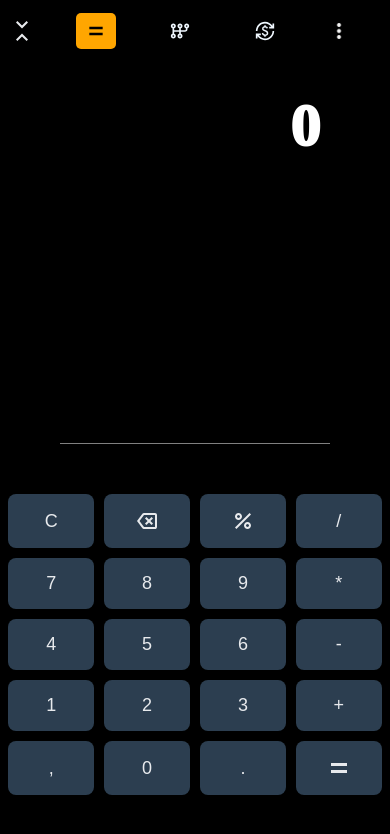
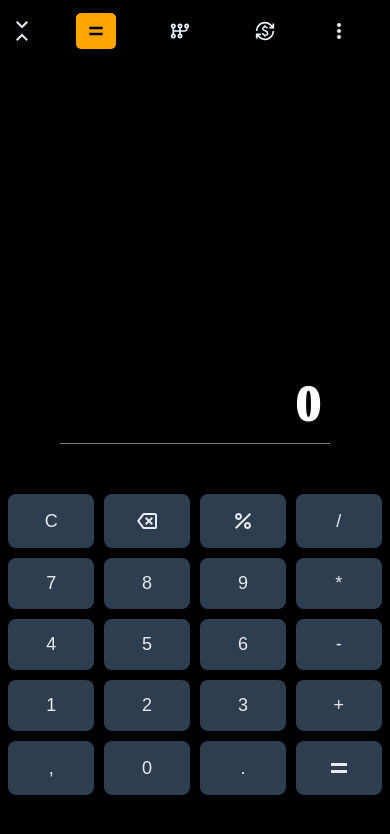
Before and after one commit to Eddy-Web93/Calculator-2.0, a React (Vite) app: page / in a window 390 px wide. Shown: the top 834 px of the page. Built offline with nearby package versions, Linux system fonts and the light colour scheme.

Commit message:
First Commit

```diff
--- a/src/Component/Screen/Screen.css
+++ b/src/Component/Screen/Screen.css
@@ -21,10 +21,14 @@
     font-weight: 1000;
     display: flex;
     justify-content: flex-end;
+    align-items: flex-end;
 }
 
 @media (max-width: 900px) {
     .display{
         height: 50vh;
     }
+    .calculations{
+        font-size: 50px;
+    }
 }
```
